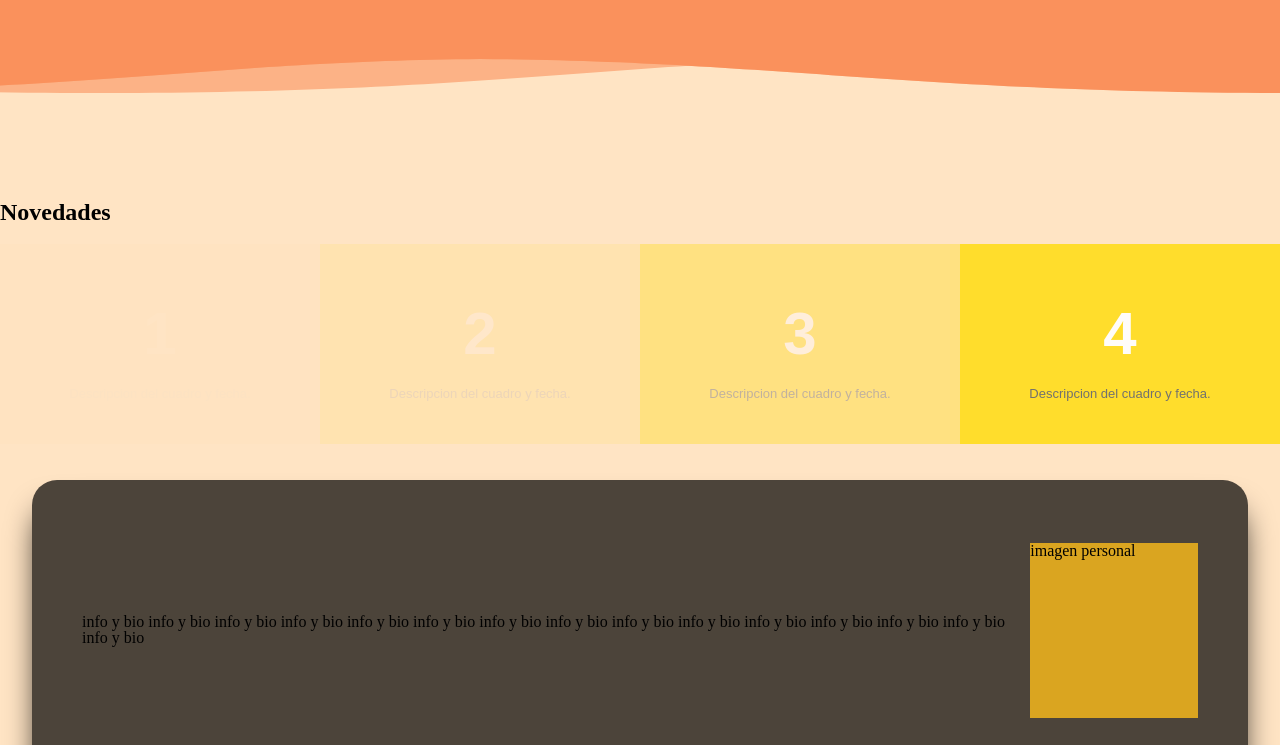
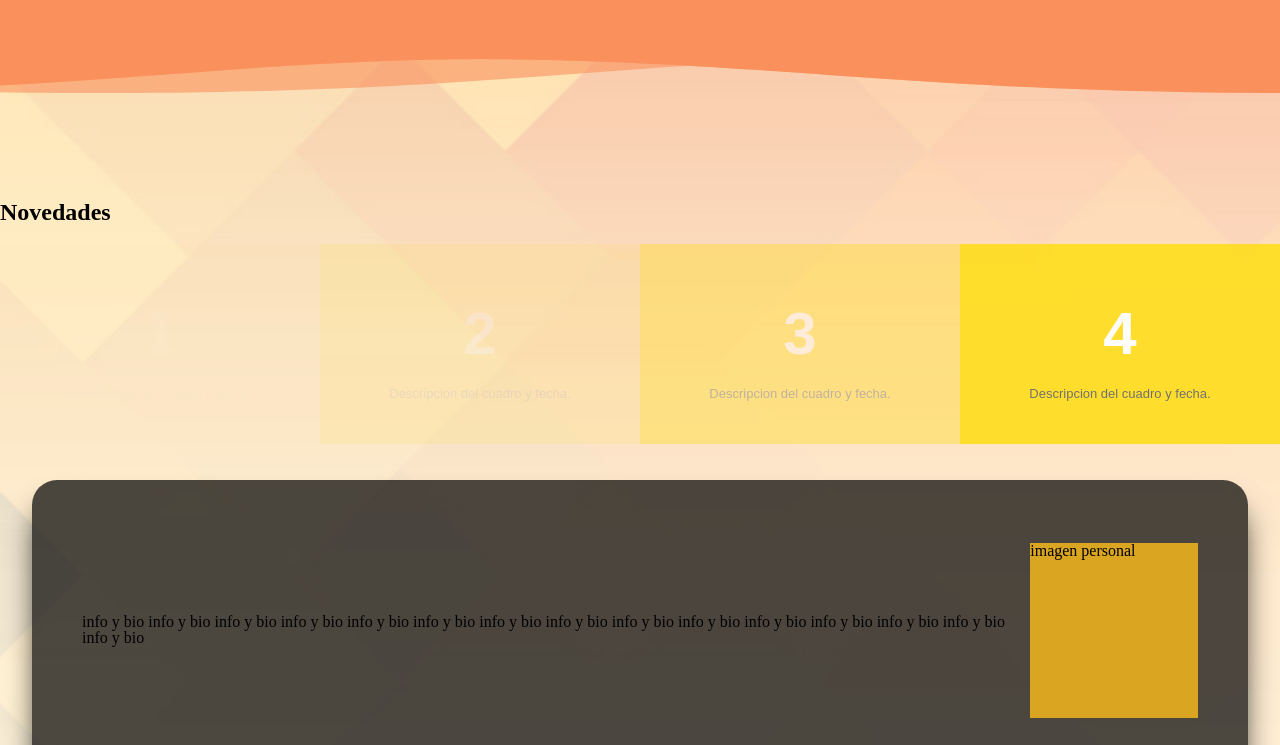
Before and after one commit to Matr3/Samanta-Tremari-Arte, a plain HTML site: page index.html in a window 1280 px wide. Shown: the part 55-800 px from the top of the page. Drawn offline with Linux system fonts and the light colour scheme.

Commit message:
Arreglo Background

```diff
--- a/css/style.css
+++ b/css/style.css
@@ -1,7 +1,9 @@
 body {
     margin: 0;
     padding: 0;
-    background-color: bisque;
+    background: url("../img/fondo.jpg");
+    background-size: cover;
+
   }
 
 
```
Also changed, not shown: img/fondo.jpg (added), 1 other file.
